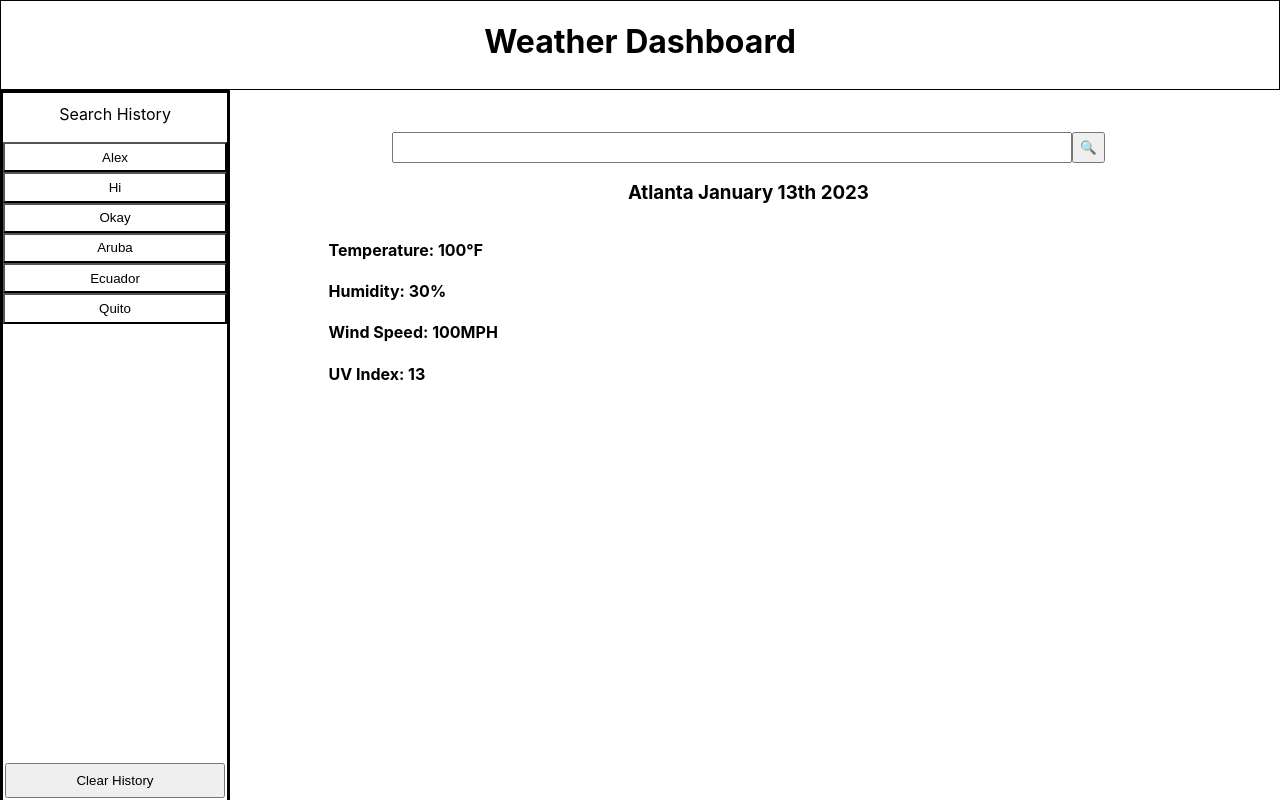
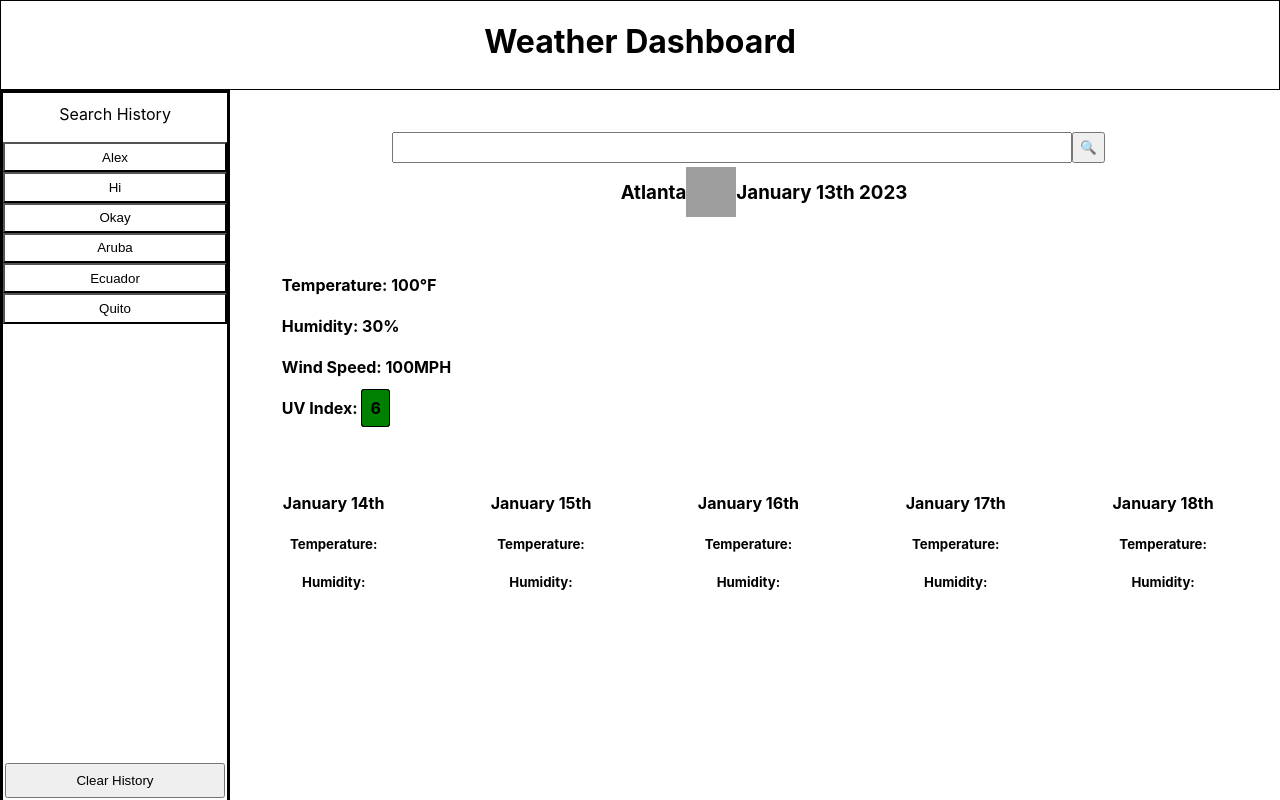
Before and after one commit to alexbradshaw/Weather-Searcher, a React (Create React App) app: page / in a window 1280 px wide. Built offline with nearby package versions, Linux system fonts and the light colour scheme; grey boxes are pictures that could not be loaded.

Commit message:
set up skeleton of five day container, added color functionality to uvindex

```diff
--- a/src/components/BlockContainer/BlockContainer.css
+++ b/src/components/BlockContainer/BlockContainer.css
@@ -1,6 +1,8 @@
 .blockContainer{
     display: flex;
     justify-content: center;
+    align-content: flex-start;
+    flex-wrap: wrap;
     height: 90%;
-    width: 81%;
+    width: 100%;
 }
--- a/src/components/BlockContainer/BlockContainer.jsx
+++ b/src/components/BlockContainer/BlockContainer.jsx
@@ -6,7 +6,7 @@ const BlockContainer = () => {
 
     return (
         <div className='blockContainer'>
-            <DayBlock date={"January 13th 2023"} city={"Atlanta"} temperature={"100"} humidity={"30"} wind={"100"} uvindex={"13"}/>
+            <DayBlock date={"January 13th 2023"} city={"Atlanta"} temperature={"100"} humidity={"30"} wind={"100"} uvindex={"6"} icon={"01d@2x.png"}/>
             <FiveDayContainer/>
         </div>
     )
--- a/src/components/DayBlock/DayBlock.css
+++ b/src/components/DayBlock/DayBlock.css
@@ -4,13 +4,37 @@
     justify-content: center;
     align-content: flex-start;
     width: 100%;
+    height: 40%;
+}
+
+.dayblockHeader{
+    width: 100%;
+    display: flex;
+    flex-wrap: nowrap;
+    justify-content: center;
 }
 
 .infoHeader{
-    height: 3%;
+    display: flex;
+    flex-wrap: nowrap;
+    justify-content: center;
+    padding-left: 3%;
+}
+
+.icon{
+    width: 50px;
+    height: 50px;
+    margin-top: 5px;
 }
 
 .informationBox{
     width: 100%;
     justify-content: flex-start;
+    padding: 3% 5% 0%;
 }
+
+.uvindex{
+    padding: 8px;
+    border: 1px solid black;
+    border-radius: 10%;
+}
--- a/src/components/DayBlock/DayBlock.jsx
+++ b/src/components/DayBlock/DayBlock.jsx
@@ -10,14 +10,36 @@ const DayBlock = (props) => {
     const wind = props.wind
     const uvindex = props.uvindex
 
+    const icon = props.icon
+
+    const sourceString = "http://openweathermap.org/img/wn/" + icon
+
+    var backgroundColor;
+
+    if(uvindex <= 6){
+        backgroundColor = "green"
+    } else if(uvindex <= 9){
+        backgroundColor = "yellow"
+    } else if (uvindex <= 12){
+        backgroundColor = "red"
+    } else {
+        backgroundColor = "purple"
+    }
+
     return (
         <div className='dayBlock'>
-            <h3 className='infoHeader'>{city} {currentDate}</h3>
+            <div className='dayblockHeader'>
+                <div className='infoHeader'>
+                    <h3>{city}</h3>
+                    <img src={sourceString} className="icon"></img>
+                </div>
+                <h3 className='dateh3'>{currentDate}</h3>
+            </div>
             <div className='informationBox'>
                 <h4>Temperature: {temperature}℉</h4>
                 <h4>Humidity: {humidity}%</h4>
                 <h4>Wind Speed: {wind}MPH</h4>
-                <h4>UV Index: {uvindex}</h4>
+                <h4 style={{height:"40px"}} >UV Index: <span className='uvindex' style={{backgroundColor: backgroundColor}}>{uvindex}</span></h4>
             </div>
         </div>
     )
--- a/src/components/FiveDayBlock/FiveDayBlock.css
+++ b/src/components/FiveDayBlock/FiveDayBlock.css
@@ -0,0 +1,4 @@
+.fiveDayBlock{
+    width: 20%;
+    text-align: center;
+}
--- a/src/components/FiveDayBlock/FiveDayBlock.jsx
+++ b/src/components/FiveDayBlock/FiveDayBlock.jsx
@@ -1,21 +1,20 @@
 import './FiveDayBlock.css';
 
+const FiveDayBlock = (props) => {
 
+    const date = props.date
+    const icon = props.icon
 
+    const temperature = props.temperature
+    const humidity = props.humidity
 
-
-
-
-
-const FiveDayBlock = () => {
     return (
         <div className='fiveDayBlock'>
-
+            <h4>{date}</h4>
+            <h5>Temperature: {temperature}</h5>
+            <h5>Humidity: {humidity}</h5>
         </div>
     )
 }
 
-
-
-
 export default FiveDayBlock;
--- a/src/components/FiveDayContainer/FiveDayContainer.css
+++ b/src/components/FiveDayContainer/FiveDayContainer.css
@@ -0,0 +1,6 @@
+.fiveDayContainer{
+    display: flex;
+    width: 100%;
+    justify-content: space-around;
+    margin-top: 5%;
+}
--- a/src/components/FiveDayContainer/FiveDayContainer.jsx
+++ b/src/components/FiveDayContainer/FiveDayContainer.jsx
@@ -1,10 +1,15 @@
 import './FiveDayContainer.css';
+import FiveDayBlock from '../FiveDayBlock/FiveDayBlock';
 
 const FiveDayContainer = () => {
 
     return (
         <div className='fiveDayContainer'>
-
+            <FiveDayBlock date={"January 14th"}/>
+            <FiveDayBlock date={"January 15th"}/>
+            <FiveDayBlock date={"January 16th"}/>
+            <FiveDayBlock date={"January 17th"}/>
+            <FiveDayBlock date={"January 18th"}/>
         </div>
     )
 }
```
